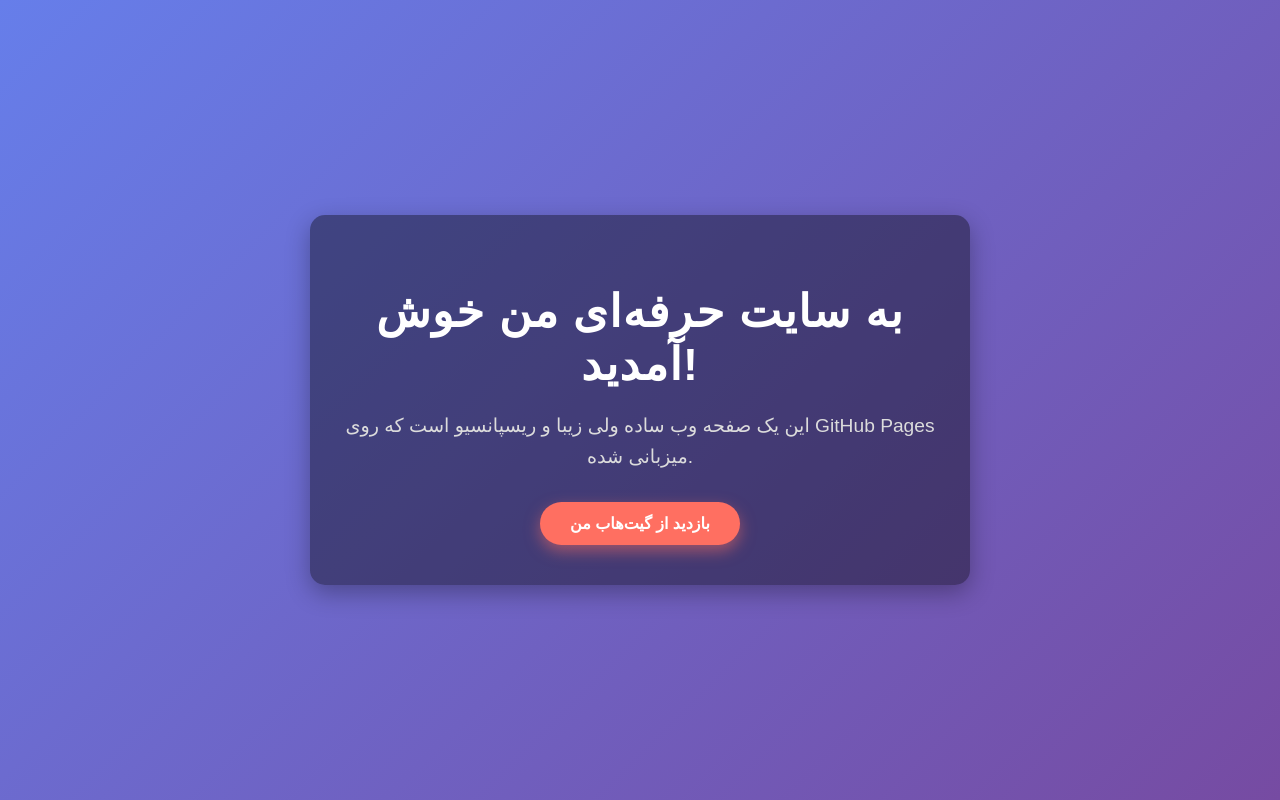
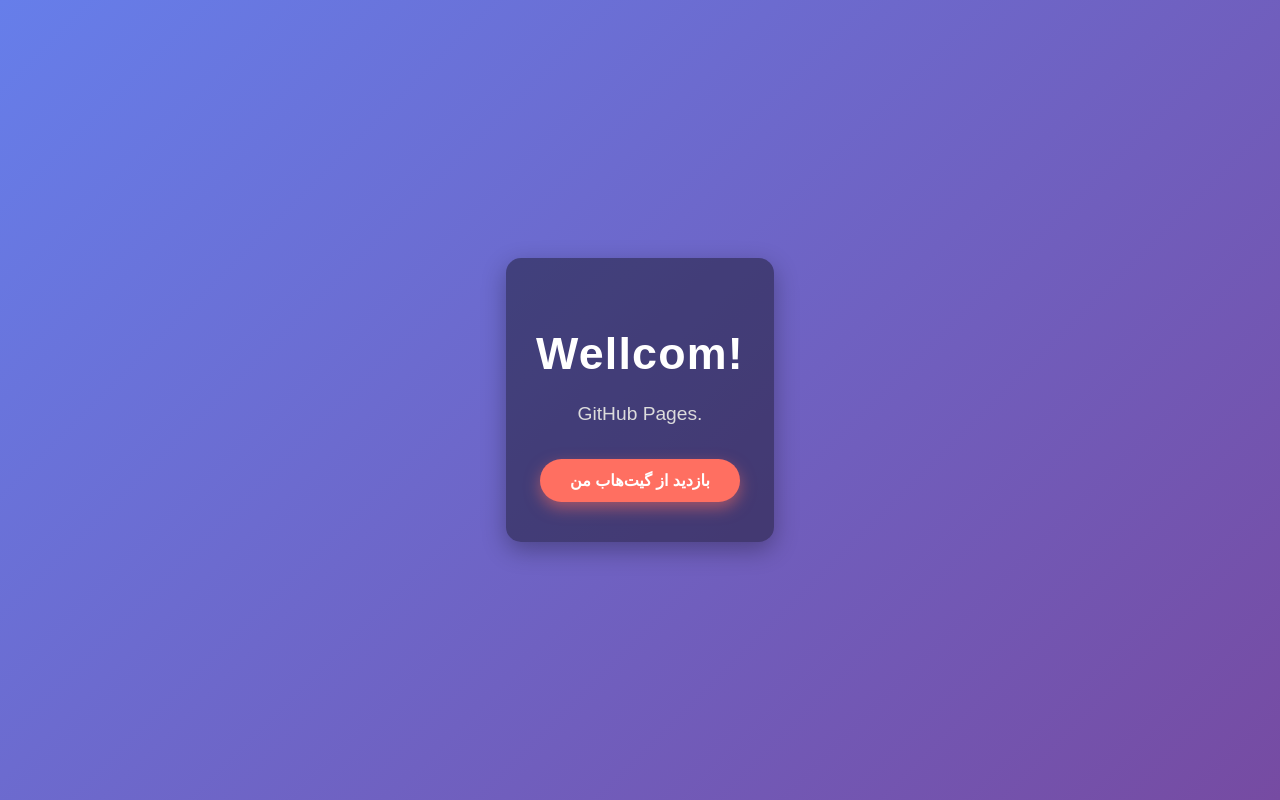
Before and after one commit to 8dAmiRd2/myweb, a plain HTML site: page index.html in a window 1280 px wide. Drawn offline with Linux system fonts and the light colour scheme; a web font is replaced by a local one.

Commit message:
Update index.html

```diff
--- a/index.html
+++ b/index.html
@@ -3,7 +3,7 @@
 <head>
   <meta charset="UTF-8" />
   <meta name="viewport" content="width=device-width, initial-scale=1" />
-  <title>سایت حرفه‌ای من</title>
+  <title>WEB</title>
   <style>
     /* فونت و تنظیمات پایه */
     @import url('https://cdn.jsdelivr.net/gh/rastikerdar/vazir-font@v30.1.0/dist/font-face.css');
@@ -79,8 +79,8 @@
 </head>
 <body>
   <div class="container">
-    <h1>به سایت حرفه‌ای من خوش آمدید!</h1>
-    <p>این یک صفحه وب ساده ولی زیبا و ریسپانسیو است که روی GitHub Pages میزبانی شده.</p>
+    <h1>Wellcom!</h1>
+    <p> GitHub Pages.</p>
     <a href="https://github.com/8damird2" class="button" target="_blank" rel="noopener noreferrer">بازدید از گیت‌هاب من</a>
   </div>
 </body>
```
